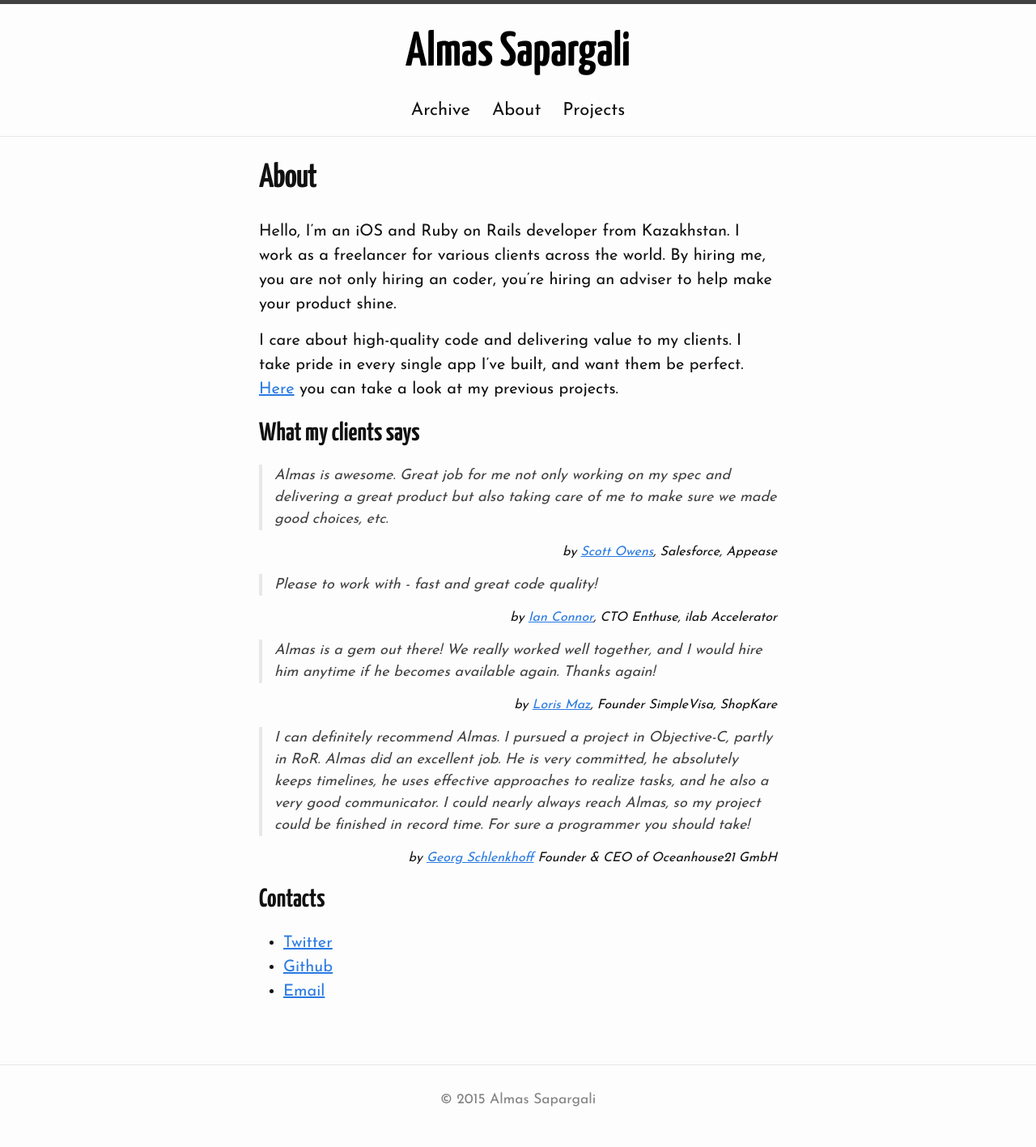
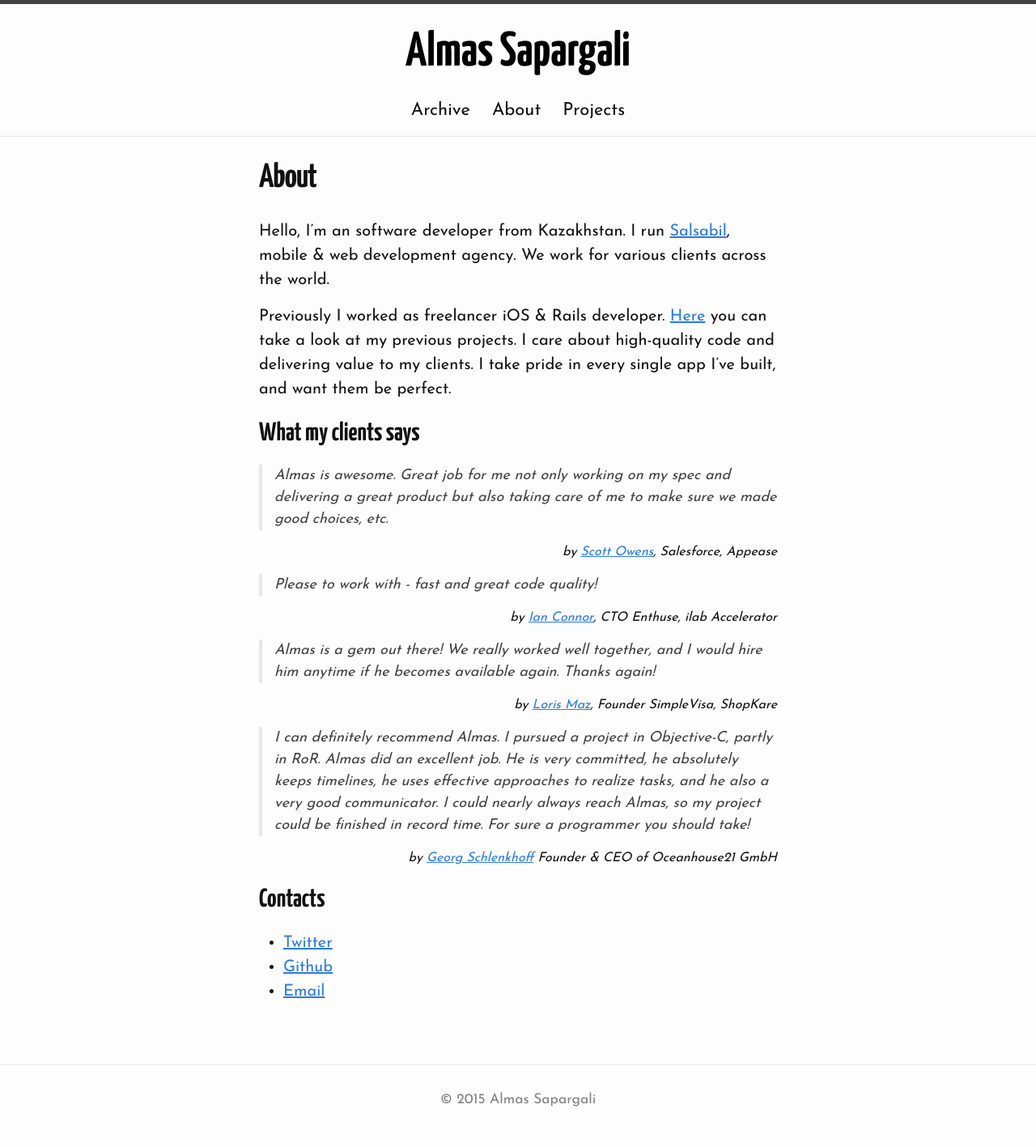
Before and after one commit to almassapargali/almassapargali.github.io, a Jekyll site: the page built from about.md, in a window 1280 px wide. Shown: the whole page at 81% size. Built offline with Jekyll 4.4.1, drawn with Linux system fonts in a browser that asks for light colours.

Commit message:
added link to salsabil

```diff
--- a/about.md
+++ b/about.md
@@ -3,9 +3,10 @@ layout: page
 title: About
 permalink: /about/
 ---
-Hello, I'm an iOS and Ruby on Rails developer from Kazakhstan. I work as a freelancer for various clients across the world. By hiring me, you are not only hiring an coder, you're hiring an adviser to help make your product shine.
 
-I care about high-quality code and delivering value to my clients. I take pride in every single app I've built, and want them be perfect. [Here](/projects) you can take a look at my previous projects.
+Hello, I'm an software developer from Kazakhstan. I run [Salsabil](http://salsabilhq.com), mobile &amp; web development agency. We work for various clients across the world.
+
+Previously I worked as freelancer iOS &amp; Rails developer. [Here](/projects) you can take a look at my previous projects. I care about high-quality code and delivering value to my clients. I take pride in every single app I've built, and want them be perfect.
 
 ## What my clients says
 
```
